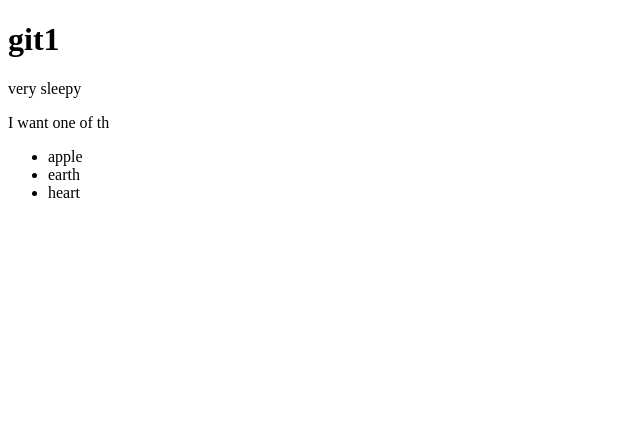
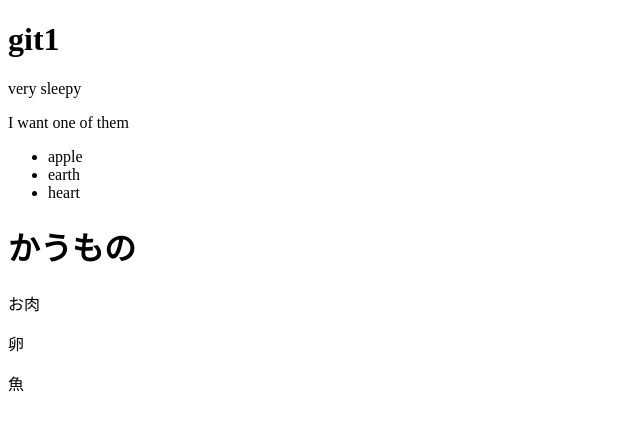
Before and after one commit to zd1A21/git.project01, a plain HTML site: page index.html in a window 1280 px wide. Shown: the whole page, without its empty margins (0-640 px from the left). Drawn offline with Linux system fonts and the light colour scheme.

Commit message:
branchA fixed

```diff
--- a/index.html
+++ b/index.html
@@ -7,11 +7,17 @@
 <body>
     <h1>git1</h1>
     <p>very sleepy</p>
-       <p>I want one of th</p>
+       <p>I want one of them</p>
 <ul>
     <li>apple</li>
     <li>earth</li>
     <li>heart</li>
 </ul>
+<h1>かうもの</h1>
+<dt>
+    <dl>お肉</dl>
+        <dl>卵</dl>
+                <dl>魚</dl>
+</dt>
 </body>
 </html>
```
